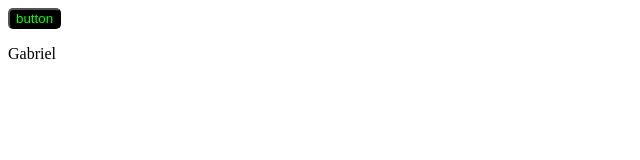
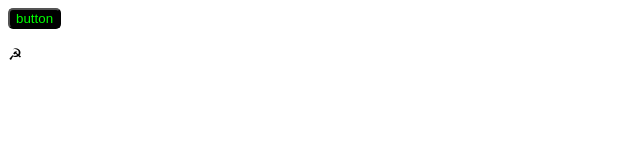
Before and after one commit to gkbb08/gkbb08.github.io, a plain HTML site: page index.html in a window 1280 px wide. Both pictures are taken after a click on the button "button". Shown: the full height of the page, 0-640 px from the left. Drawn offline with Linux system fonts and the light colour scheme.

Commit message:
Add files via upload

```diff
--- a/index.html
+++ b/index.html
@@ -8,11 +8,11 @@
 
      <button onclick="doSomething()" style="background-color: black;color: #00ff00;border-radius: 5px;">button</button>
 
-    <p id="1"></p>
+    <p id="1">Gabriel</p>
 
     <script>
         function doSomething() {
-            document.getElementById("1").innerHTML = "Gabriel"
+            document.getElementById("1").innerHTML = "☭"
         }
     </script>
 </body>
```
